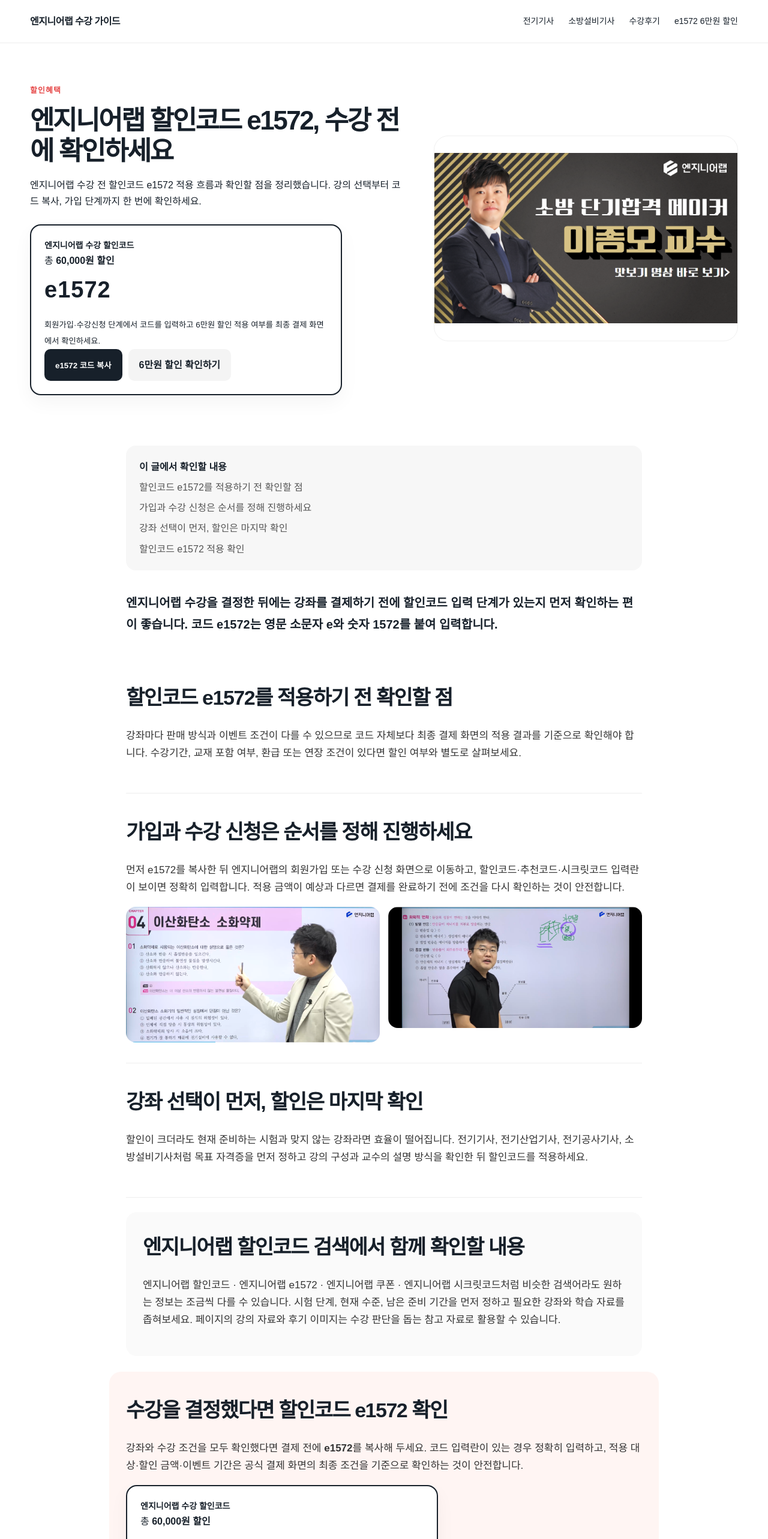
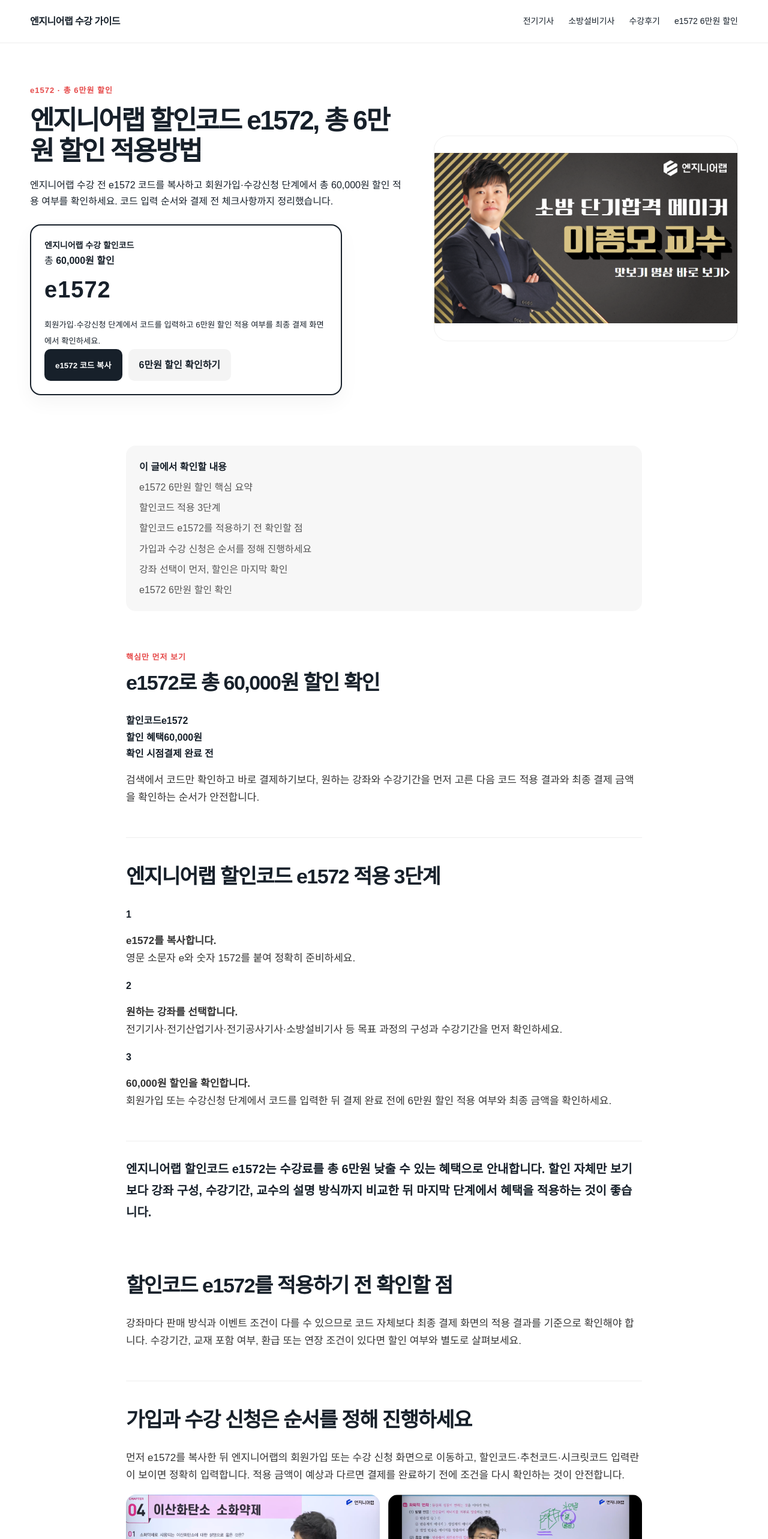
Before and after one commit to wlgiddl00001-hue/engineerlab-e1572, a Next.js app: page /engineerlab-discount-code in a window 1280 px wide. Shown: the top 2566 px of the page at 60% size. Built offline with nearby package versions, Linux system fonts and the light colour scheme; no server answers.

Commit message:
Upgrade detail pages with e1572 60000 won conversion content

```diff
--- a/components/Article.tsx
+++ b/components/Article.tsx
@@ -10,34 +10,41 @@
 const imagePool=["lecture-1.jpg","lecture-2.jpg","lecture-3.jpg","lecture-4.jpg","lecture-5.jpg","lecture-6.jpg","lecture-7.jpg","lecture-8.jpg","cbt-screen.jpg"];
 
 const faqByCategory:Record<string,[string,string][]>={
- "자격증":[["인강은 필기와 실기를 모두 들어야 하나요?","현재 준비 단계와 보유한 기초에 따라 다릅니다. 필기 합격 전이라면 필기 범위를 우선하고, 실기 준비 단계라면 답안 작성과 기출문제 풀이가 충분한 강좌인지 확인하세요."],["강좌를 고를 때 가장 먼저 볼 기준은 무엇인가요?","교수의 설명 방식, 강좌 범위, 수강기간을 먼저 확인하고 본인의 시험일까지 실제로 복습할 시간이 확보되는지 계산하는 것이 좋습니다."],["할인코드는 언제 확인하면 되나요?","강좌를 결정한 뒤 결제 직전에 e1572 적용 여부와 최종 금액을 확인하세요. 상품과 이벤트 시점에 따라 조건이 달라질 수 있습니다."]],
- "교수":[["교수 선택은 후기만 보고 결정해도 되나요?","후기는 참고 자료로 활용하고 실제 강의 화면이나 샘플에서 설명 속도, 판서, 문제풀이 순서를 직접 확인하는 편이 좋습니다."],["같은 교수의 강좌는 모두 내용이 같은가요?","필기·실기·기출특강처럼 강좌 목적과 범위가 다를 수 있으므로 강좌명과 커리큘럼을 별도로 확인해야 합니다."],["교수 선택 뒤에는 무엇을 비교해야 하나요?","수강기간, 교재, 복습 가능 기간과 현재 시험 단계가 맞는지 확인한 뒤 최종 결제 조건을 비교하세요."]],
- "후기":[["수강후기는 무엇을 중심으로 보면 좋나요?","합격 여부만 보기보다 비전공 여부, 직장 병행, 준비 기간 등 본인과 비슷한 조건의 수험생이 강의를 어떻게 활용했는지 확인하세요."],["후기와 실제 강의 화면을 같이 봐야 하나요?","후기에서 알기 어려운 설명 속도와 판서량은 실제 강의 화면을 함께 보면 판단하기 쉽습니다."],["후기만으로 수강을 결정해도 되나요?","후기는 참고 자료이며 강좌 구성과 가격, 수강기간, 최종 할인 조건까지 직접 확인한 뒤 결정하는 것이 좋습니다."]],
- "할인혜택":[["이 사이트에서 안내하는 할인코드는 무엇인가요?","할인코드는 e1572입니다. 영문 소문자 e와 숫자 1572를 붙여 입력하세요."],["모든 상품에 같은 할인이 적용되나요?","상품과 이벤트 시점에 따라 적용 조건이 달라질 수 있습니다. 결제 전 공식 판매 페이지에서 최종 금액을 확인하세요."],["코드는 언제 입력하는 것이 좋나요?","강좌를 먼저 선택한 뒤 회원가입 또는 결제 과정에서 코드 입력란이 있을 때 e1572를 입력하고 적용 결과를 확인하세요."]],
- "학습가이드":[["하루에 강의를 많이 들으면 진도가 빨라질까요?","영상 시청량보다 문제풀이와 복습까지 끝내는 것이 중요합니다. 하루 분량은 실제 복습 시간을 포함해 정하는 편이 좋습니다."],["기출문제는 언제부터 풀어야 하나요?","기초 개념을 어느 정도 이해한 뒤 가능한 한 일찍 병행하면 출제 방식과 취약 영역을 빠르게 확인할 수 있습니다."],["인강을 고를 때 할인도 중요한가요?","가격은 중요한 비교 요소지만 강좌 범위와 수강기간이 본인의 계획에 맞는지 먼저 확인한 뒤 할인 조건을 비교하는 것이 좋습니다."]]
+ "자격증":[["인강은 필기와 실기를 모두 들어야 하나요?","현재 준비 단계와 보유한 기초에 따라 다릅니다. 필기 합격 전이라면 필기 범위를 우선하고, 실기 준비 단계라면 답안 작성과 기출문제 풀이가 충분한 강좌인지 확인하세요."],["강좌를 고를 때 가장 먼저 볼 기준은 무엇인가요?","교수의 설명 방식, 강좌 범위, 수강기간을 먼저 확인하고 본인의 시험일까지 실제로 복습할 시간이 확보되는지 계산하는 것이 좋습니다."],["할인코드는 언제 확인하면 되나요?","강좌를 결정한 뒤 회원가입 또는 수강신청 단계에서 e1572를 입력하고 6만원 할인 적용 여부와 최종 금액을 확인하세요."]],
+ "교수":[["교수 선택은 후기만 보고 결정해도 되나요?","후기는 참고 자료로 활용하고 실제 강의 화면이나 샘플에서 설명 속도, 판서, 문제풀이 순서를 직접 확인하는 편이 좋습니다."],["같은 교수의 강좌는 모두 내용이 같은가요?","필기·실기·기출특강처럼 강좌 목적과 범위가 다를 수 있으므로 강좌명과 커리큘럼을 별도로 확인해야 합니다."],["교수 선택 뒤에는 무엇을 비교해야 하나요?","수강기간, 교재, 복습 가능 기간과 현재 시험 단계가 맞는지 확인한 뒤 e1572 6만원 할인 적용 여부와 최종 결제 조건을 비교하세요."]],
+ "후기":[["수강후기는 무엇을 중심으로 보면 좋나요?","합격 여부만 보기보다 비전공 여부, 직장 병행, 준비 기간 등 본인과 비슷한 조건의 수험생이 강의를 어떻게 활용했는지 확인하세요."],["후기와 실제 강의 화면을 같이 봐야 하나요?","후기에서 알기 어려운 설명 속도와 판서량은 실제 강의 화면을 함께 보면 판단하기 쉽습니다."],["후기만으로 수강을 결정해도 되나요?","후기는 참고 자료이며 강좌 구성과 가격, 수강기간을 확인한 뒤 e1572 6만원 할인 적용 여부까지 결제 전에 확인하세요."]],
+ "할인혜택":[["엔지니어랩 할인코드는 무엇인가요?","이 사이트에서 안내하는 할인코드는 e1572입니다. 영문 소문자 e와 숫자 1572를 붙여 입력하며 총 6만원 할인 혜택을 확인할 수 있습니다."],["e1572는 얼마 할인되나요?","안내 혜택은 총 60,000원 할인입니다. 다만 적용 대상 강좌와 이벤트 조건은 달라질 수 있으므로 결제 완료 전 공식 화면에서 6만원 할인 적용 여부와 최종 금액을 확인하세요."],["시크릿코드와 할인코드는 같은 의미인가요?","엔지니어랩 가입·수강 과정에서 시크릿코드 또는 추천코드 형태로 표시될 수 있습니다. 코드 입력란이 보이면 e1572를 정확히 입력하고 적용 결과를 확인하세요."],["코드는 언제 입력하나요?","원하는 강좌를 고른 뒤 회원가입 또는 수강신청 과정의 코드 입력란에서 e1572를 입력하는 방식으로 확인하면 됩니다."],["교재에도 6만원 할인이 적용되나요?","상품별 적용 범위는 공식 결제 화면을 기준으로 확인해야 합니다. 강좌와 교재가 별도 결제되는 경우도 있으므로 결제 전 쿠폰 적용 대상을 확인하세요."]],
+ "학습가이드":[["하루에 강의를 많이 들으면 진도가 빨라질까요?","영상 시청량보다 문제풀이와 복습까지 끝내는 것이 중요합니다. 하루 분량은 실제 복습 시간을 포함해 정하는 편이 좋습니다."],["기출문제는 언제부터 풀어야 하나요?","기초 개념을 어느 정도 이해한 뒤 가능한 한 일찍 병행하면 출제 방식과 취약 영역을 빠르게 확인할 수 있습니다."],["인강을 고를 때 할인도 중요한가요?","가격은 중요한 비교 요소지만 강좌 범위와 수강기간이 본인의 계획에 맞는지 먼저 확인한 뒤 e1572 6만원 할인 적용 여부를 비교하는 것이 좋습니다."]]
 };
 
 export default function Article({p}:{p:Page}){
  const unique=articleContent[p.slug];
  const description=cleanSeoText(p.description);
+ const isDiscount=p.slug==="engineerlab-discount-code";
+ const displayH1=isDiscount?"엔지니어랩 할인코드 e1572, 총 6만원 할인 적용방법":p.h1;
+ const displayDescription=isDiscount?"엔지니어랩 수강 전 e1572 코드를 복사하고 회원가입·수강신청 단계에서 총 60,000원 할인 적용 여부를 확인하세요. 코드 입력 순서와 결제 전 체크사항까지 정리했습니다.":description;
  const idx=[...p.slug].reduce((a,c)=>a+c.charCodeAt(0),0)%imagePool.length;
  const images=[imagePool[idx],imagePool[(idx+3)%imagePool.length]];
  const related=(pages as Page[]).filter(x=>x.slug!==p.slug&&(x.category===p.category||x.keywords.some(k=>p.keywords.includes(k)))).slice(0,3);
  const faqs=faqByCategory[p.category]||faqByCategory["학습가이드"];
- const jsonLd={"@context":"https://schema.org","@type":"Article",headline:p.h1,description,mainEntityOfPage:`https://engineerlab-e1572.vercel.app/${p.slug}`,keywords:p.keywords.join(", ")};
+ const jsonLd={"@context":"https://schema.org","@type":"Article",headline:displayH1,description:displayDescription,mainEntityOfPage:`https://engineerlab-e1572.vercel.app/${p.slug}`,keywords:p.keywords.join(", ")};
  return <main>
-  <section className="articleHero"><div><span className="eyebrow">{p.category}</span><h1>{p.h1}</h1><p>{description}</p><Coupon compact/></div><div className="heroImage"><Image src={`/images/${p.hero}`} alt={`${p.keywords[0]} 관련 강의 자료`} fill priority sizes="(max-width:800px) 100vw, 42vw"/></div></section>
+  <section className="articleHero"><div><span className="eyebrow">{isDiscount?"e1572 · 총 6만원 할인":p.category}</span><h1>{displayH1}</h1><p>{displayDescription}</p><Coupon compact/></div><div className="heroImage"><Image src={`/images/${p.hero}`} alt={`${p.keywords[0]} 관련 강의 자료`} fill priority sizes="(max-width:800px) 100vw, 42vw"/></div></section>
   <article className="content">
-   <div className="toc"><b>이 글에서 확인할 내용</b>{unique?.sections.map(([h],i)=><a key={h} href={`#point${i+1}`}>{h}</a>)}{p.slug==="engineerlab-review"&&<a href="#videos">합격생 영상 보기</a>}<a href="#apply">할인코드 e1572 적용 확인</a></div>
-   <p className="articleLead">{unique?.lead||description}</p>
+   <div className="toc"><b>이 글에서 확인할 내용</b>{isDiscount&&<><a href="#discount-summary">e1572 6만원 할인 핵심 요약</a><a href="#discount-steps">할인코드 적용 3단계</a></>}{unique?.sections.map(([h],i)=><a key={h} href={`#point${i+1}`}>{h}</a>)}{p.slug==="engineerlab-review"&&<a href="#videos">합격생 영상 보기</a>}<a href="#apply">e1572 6만원 할인 확인</a></div>
+   {isDiscount&&<>
+    <section id="discount-summary" className="discountSummary"><span className="eyebrow">핵심만 먼저 보기</span><h2>e1572로 총 60,000원 할인 확인</h2><div className="summaryGrid"><div><b>할인코드</b><strong>e1572</strong></div><div><b>할인 혜택</b><strong>60,000원</strong></div><div><b>확인 시점</b><strong>결제 완료 전</strong></div></div><p>검색에서 코드만 확인하고 바로 결제하기보다, 원하는 강좌와 수강기간을 먼저 고른 다음 코드 적용 결과와 최종 결제 금액을 확인하는 순서가 안전합니다.</p></section>
+    <section id="discount-steps"><h2>엔지니어랩 할인코드 e1572 적용 3단계</h2><div className="stepList"><div><b>1</b><p><strong>e1572를 복사합니다.</strong><br/>영문 소문자 e와 숫자 1572를 붙여 정확히 준비하세요.</p></div><div><b>2</b><p><strong>원하는 강좌를 선택합니다.</strong><br/>전기기사·전기산업기사·전기공사기사·소방설비기사 등 목표 과정의 구성과 수강기간을 먼저 확인하세요.</p></div><div><b>3</b><p><strong>60,000원 할인을 확인합니다.</strong><br/>회원가입 또는 수강신청 단계에서 코드를 입력한 뒤 결제 완료 전에 6만원 할인 적용 여부와 최종 금액을 확인하세요.</p></div></div></section>
+   </>}
+   <p className="articleLead">{isDiscount?"엔지니어랩 할인코드 e1572는 수강료를 총 6만원 낮출 수 있는 혜택으로 안내합니다. 할인 자체만 보기보다 강좌 구성, 수강기간, 교수의 설명 방식까지 비교한 뒤 마지막 단계에서 혜택을 적용하는 것이 좋습니다.":unique?.lead||description}</p>
    {unique?.sections.map(([heading,text],i)=><section id={`point${i+1}`} key={heading}><h2>{heading}</h2><p>{text}</p>{i===1&&<div className="imageGrid"><Image src={`/images/${images[0]}`} width={800} height={430} alt={`${p.keywords[0]} 강의 화면 자료`}/><Image src={`/images/${images[1]}`} width={800} height={430} alt={`${p.keywords[Math.min(1,p.keywords.length-1)]} 학습 자료`}/></div>}</section>)}
    {p.slug==="engineerlab-review"&&<section id="videos"><h2>합격생 영상으로 실제 학습 경험 확인하기</h2><p>제공받은 합격생 영상 3편을 바로 재생할 수 있도록 연결했습니다. 자신과 비슷한 준비 조건의 사례를 중심으로 시청하면 후기 내용을 판단하는 데 도움이 됩니다.</p><SuccessVideos compact/></section>}
-   <section className="keywordContext"><h2>{p.keywords[0]} 검색에서 함께 확인할 내용</h2><p>{p.keywords.slice(0,4).join(" · ")}처럼 비슷한 검색어라도 원하는 정보는 조금씩 다를 수 있습니다. 시험 단계, 현재 수준, 남은 준비 기간을 먼저 정하고 필요한 강좌와 학습 자료를 좁혀보세요. 페이지의 강의 자료와 후기 이미지는 수강 판단을 돕는 참고 자료로 활용할 수 있습니다.</p></section>
-   <section id="apply" className="apply"><h2>수강을 결정했다면 할인코드 e1572 확인</h2><p>강좌와 수강 조건을 모두 확인했다면 결제 전에 <b>e1572</b>를 복사해 두세요. 코드 입력란이 있는 경우 정확히 입력하고, 적용 대상·할인 금액·이벤트 기간은 공식 결제 화면의 최종 조건을 기준으로 확인하는 것이 안전합니다.</p><Coupon/></section>
+   <section className="keywordContext"><h2>{p.keywords[0]} 검색에서 함께 확인할 내용</h2><p>{p.keywords.slice(0,4).join(" · ")}처럼 비슷한 검색어라도 원하는 정보는 조금씩 다를 수 있습니다. 시험 단계, 현재 수준, 남은 준비 기간을 먼저 정하고 필요한 강좌와 학습 자료를 좁혀보세요. 수강을 결정했다면 마지막으로 e1572의 6만원 할인 적용 여부까지 확인하세요.</p></section>
+   <section id="apply" className="apply"><span className="eyebrow">결제 전 마지막 확인</span><h2>엔지니어랩 할인코드 e1572로 6만원 할인 확인</h2><p>강좌와 수강 조건을 모두 확인했다면 <b>e1572</b>를 복사해 두세요. 회원가입 또는 수강신청 단계의 코드 입력란에 정확히 입력하고, 결제를 완료하기 전에 <b>60,000원 할인 적용 여부</b>와 최종 결제 금액을 확인하세요. 적용 대상과 이벤트 조건은 공식 결제 화면의 최종 안내를 기준으로 합니다.</p><Coupon/></section>
    {related.length>0&&<section><h2>함께 보면 좋은 엔지니어랩 수강 가이드</h2><div className="relatedLinks">{related.map(r=><a key={r.slug} href={`/${r.slug}`}><b>{r.h1}</b><span>{cleanSeoText(r.description)}</span></a>)}</div></section>}
    <section><h2>자주 묻는 질문</h2>{faqs.map(([q,a])=><details key={q}><summary>{q}</summary><p>{a}</p></details>)}</section>
   </article>
   <script type="application/ld+json" dangerouslySetInnerHTML={{__html:JSON.stringify(jsonLd)}}/>
-  <div className="mobileBar"><span>할인코드 e1572</span><a href="/engineerlab-discount-code">적용방법 보기</a></div>
+  <div className="mobileBar"><span>e1572 · 6만원 할인</span><a href="/engineerlab-discount-code">적용방법 보기</a></div>
  </main>
 }
```
